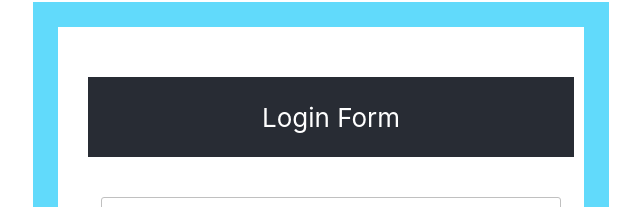
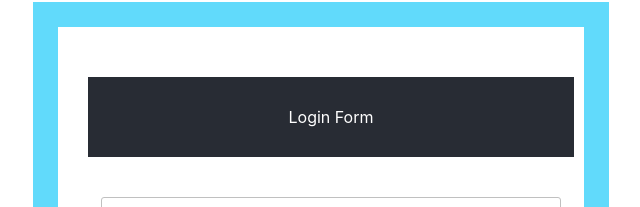
Before and after one commit to Rathina15/project1-1, a React (Create React App) app in the folder myproject/: page / in a window 1280 px wide. Shown: the part 148-355 px from the top of the page, without its empty margins (342-982 px from the left). Built offline with nearby package versions, Linux system fonts and the light colour scheme.

Commit message:
initial commit

```diff
--- a/myproject/src/App.css
+++ b/myproject/src/App.css
@@ -2,6 +2,8 @@
   width:530px;
   margin:130px auto;
   position:center;
+
+
 }
 
 
@@ -12,7 +14,6 @@
   flex-direction: column;
   align-items: center;
   justify-content: center;
-  font-size: calc(10px + 2vmin);
   color: white;
 }
 
--- a/myproject/src/App.js
+++ b/myproject/src/App.js
@@ -4,12 +4,13 @@ import './App.css';
 function App() {
   return (
     <div className="App">
-      <header class="header">
+      <header className="header">
         </header>
+
 
       <br></br>
 
-        <form>
+          <form>
         <div className="App1">
         Login Form
         </div>
```
